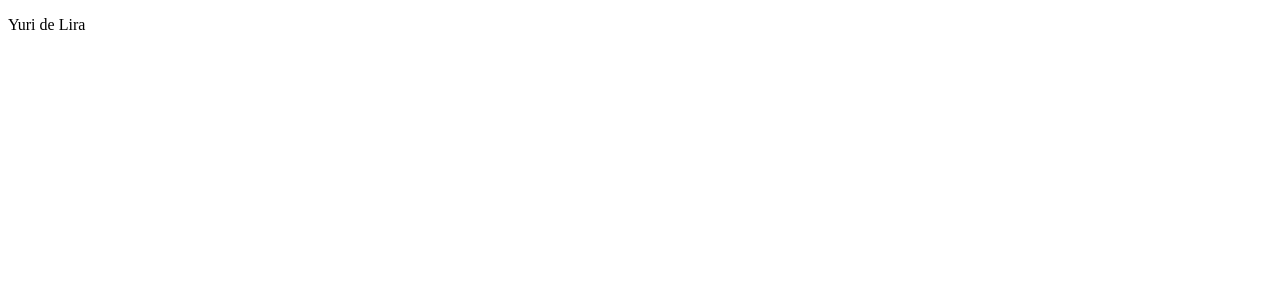
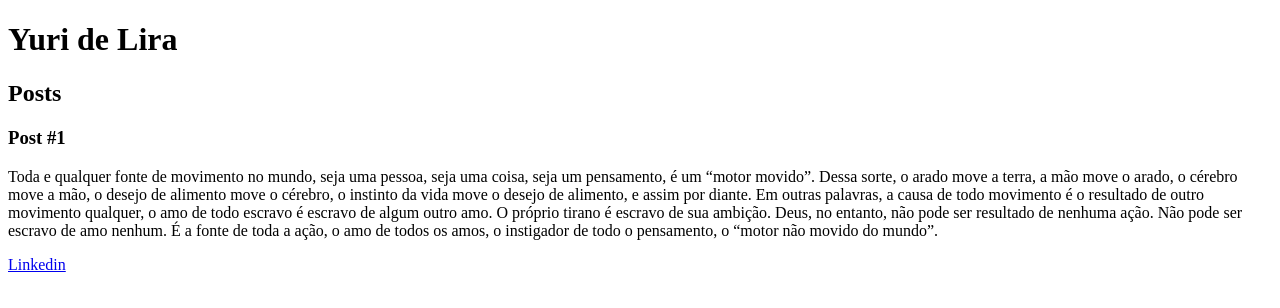
Before and after one commit to yurihpsap/HTML5, a plain HTML site: page index.html in a window 1280 px wide. Drawn offline with Linux system fonts and the light colour scheme.

Commit message:
adicionando texto e link

```diff
--- a/index.html
+++ b/index.html
@@ -5,6 +5,32 @@
         <title>Yuri de Lira</title>
     </head>
     <body>
-        <p>Yuri de Lira</p>
+        <header>
+            <h1>Yuri de Lira</h1>
+        </header>
+        <section>
+            <header>
+                <h2>Posts</h2>
+            </header>
+            <article>
+                <header>
+                    <h3>Post #1</h3>
+                </header>
+                <p>
+                    Toda e qualquer fonte de movimento no mundo, seja uma pessoa, seja uma coisa, seja um
+pensamento, é um “motor movido”. Dessa sorte, o arado move a terra, a mão move o arado, o
+cérebro move a mão, o desejo de alimento move o cérebro, o instinto da vida move o desejo
+de alimento, e assim por diante. Em outras palavras, a causa de todo movimento é o resultado
+de outro movimento qualquer, o amo de todo escravo é escravo de algum outro amo. O
+próprio tirano é escravo de sua ambição. Deus, no entanto, não pode ser resultado de nenhuma
+ação. Não pode ser escravo de amo nenhum. É a fonte de toda a ação, o amo de todos os
+amos, o instigador de todo o pensamento, o “motor não movido do mundo”.
+                </p>
+            </article>
+        </section>
+        <footer>
+            <a href="https://www.linkedin.com/in/yuri-de-lira-nunes/"> Linkedin</a>
+        </footer>
+
     </body>
 </html>
```
